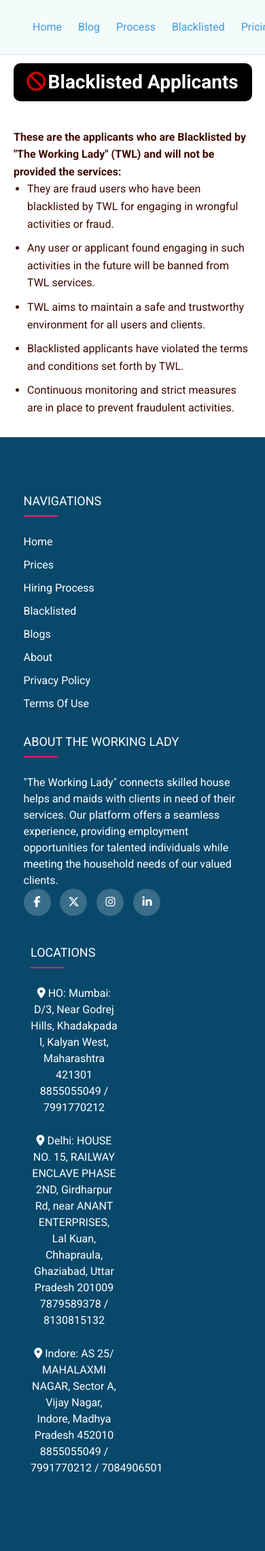
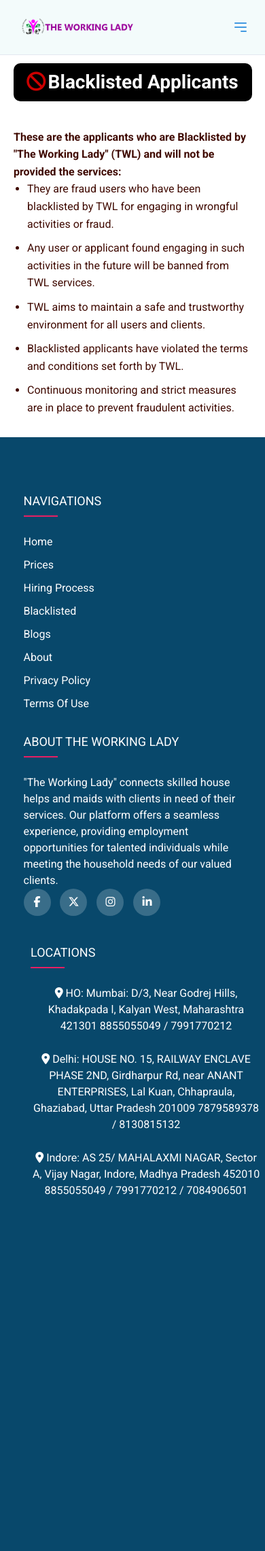
Before and after one commit to Ankit-ICY/The-Working-Lady, a Django app: page /TWL-Blacklist in a window 390 px wide; the page is wider, and only the part inside the window is pictured. Shown: that part at 68% size. After the commit the page ends 1757 px from the top of that part, so only its background shows below. Run offline with Django 5.2, Linux system fonts and the light colour scheme; data that the repository does not hold is empty; some libraries are stand-ins or nearby versions.

Commit message:
Update blacklisted.html

```diff
--- a/templates/blacklisted.html
+++ b/templates/blacklisted.html
@@ -318,18 +318,36 @@ ul {
   text-align: center;
 }
 
+
+@media only screen and (max-width: 768px) {
+
+
+  .address-li{
+   width: 340px;
+  }
+
+}
+
+
     </style>
 </head>
 <body>
 
 
   <header class="top-0 bg-white border-b border-gray-300" style="background-color: #F3FBFB;">
-    <nav class="containers mx-auto flex items-center p-6">
+    <nav class="container mx-auto flex items-center p-6">
       <a class="inline-block h-8 mr-auto" href="{% url 'index' %}">
         <img class="inline-block h-full w-auto" src="/static/collections/TWL-logo.png" />
       </a>
 
-      <ul class="flex items-center">
+      <!-- Mobile menu button -->
+      <button id="menu-button" class="block lg:hidden ml-auto">
+        <svg class="h-6 w-6 text-blue-500" fill="none" viewBox="0 0 24 24" stroke="currentColor">
+          <path stroke-linecap="round" stroke-linejoin="round" stroke-width="2" d="M4 6h16M4 12h16m-7 6h7" />
+        </svg>
+      </button>
+
+      <ul id="menu" class="hidden lg:flex flex-col lg:flex-row lg:items-center lg:ml-6">
         <li class="ml-6">
           <a class="text-blue-500 hover:text-blue-800" href="{% url 'index' %}">Home</a>
         </li>
@@ -340,8 +358,8 @@ ul {
           <a class="text-blue-500 hover:text-blue-800" href="{% url 'steps' %}">Process</a>
         </li>
         <li class="ml-6">
-            <a class="text-blue-500 hover:text-blue-800" href="{% url 'blacklisted' %}">Blacklisted</a>
-          </li>
+          <a class="text-blue-500 hover:text-blue-800" href="{% url 'blacklisted' %}">Blacklisted</a>
+        </li>
         <li class="ml-6">
           <a class="text-blue-500 hover:text-blue-800" href="{% url 'pricing_page' %}">Pricing</a>
         </li>
@@ -351,6 +369,14 @@ ul {
       </ul>
     </nav>
   </header>
+
+  <script>
+    document.getElementById('menu-button').addEventListener('click', function() {
+      var menu = document.getElementById('menu');
+      menu.classList.toggle('hidden');
+    });
+  </script>
+
 
   <div style="display: flex; flex-direction: column; align-items: center; margin-top: 3%;">
     <div class="heading" >
```
